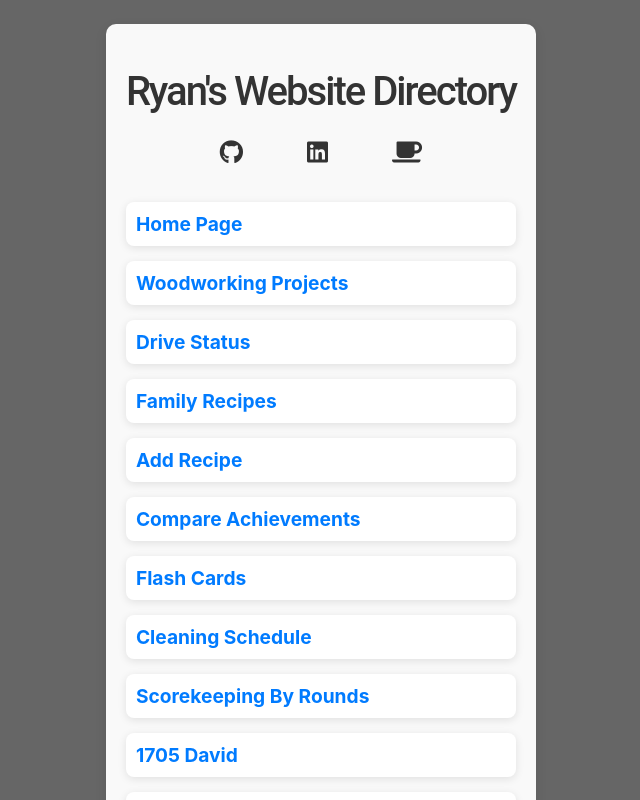
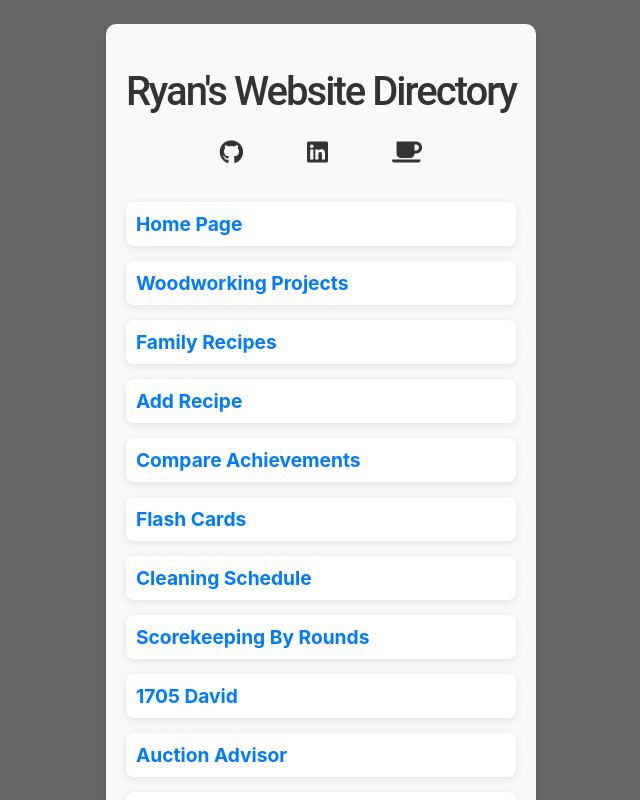
Before and after one commit to rbrock44/directory, an Angular app: page / in a window 1280 px wide. Shown: the top 800 px of the page, without its empty margins (319-959 px from the left). Built offline with nearby package versions, Linux system fonts and the light colour scheme.

Commit message:
Update app.component.ts

```diff
--- a/src/app/app.component.ts
+++ b/src/app/app.component.ts
@@ -31,11 +31,11 @@ export class AppComponent {
       link: this.createLink('woodworking-projects'),
       description: 'Shows off the woodworking projects'
     },
-    {
-      name: 'Drive Status',
-      link: this.createLink('drive-status'),
-      description: 'OpenMediaVault drive connection statuses'
-    },
+    // {
+    //   name: 'Drive Status',
+    //   link: this.createLink('drive-status'),
+    //   description: 'OpenMediaVault drive connection statuses'
+    // },
     {
       name: 'Family Recipes',
       link: this.createLink('family-recipes'),
```
